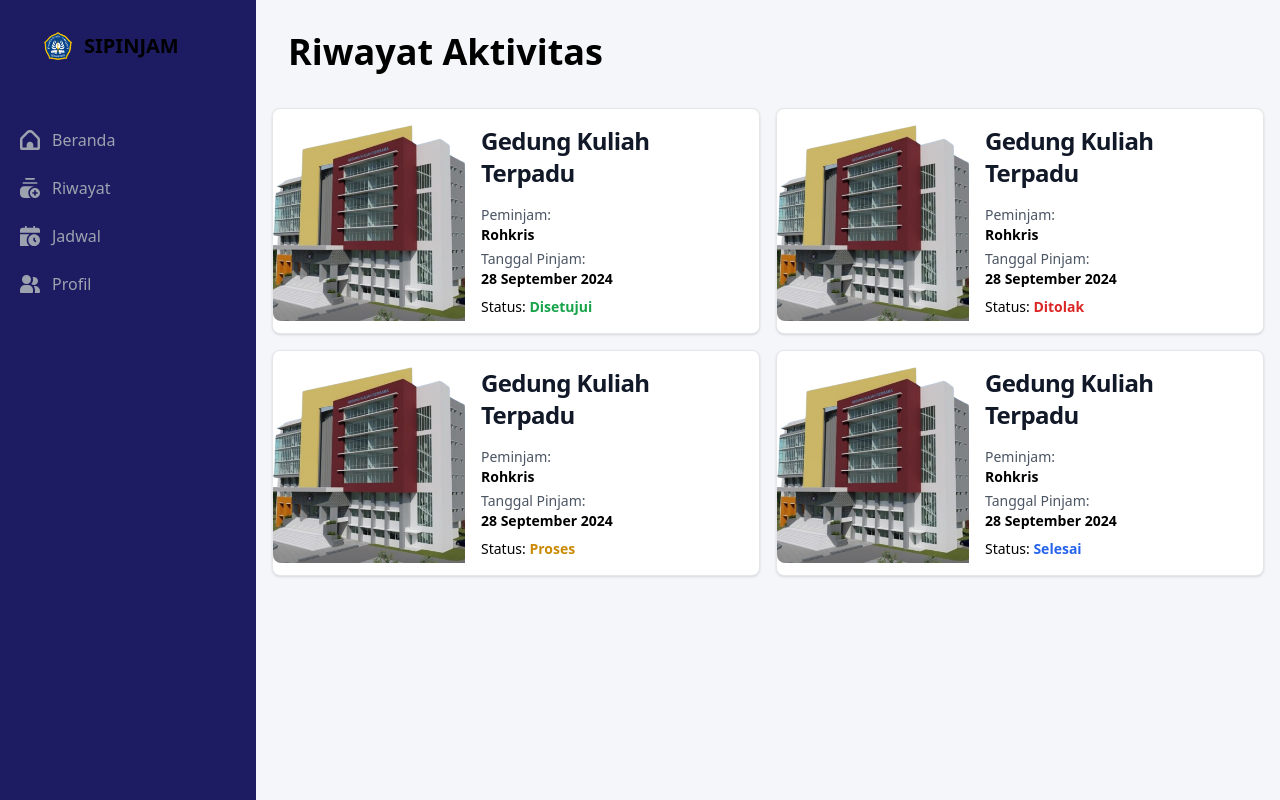
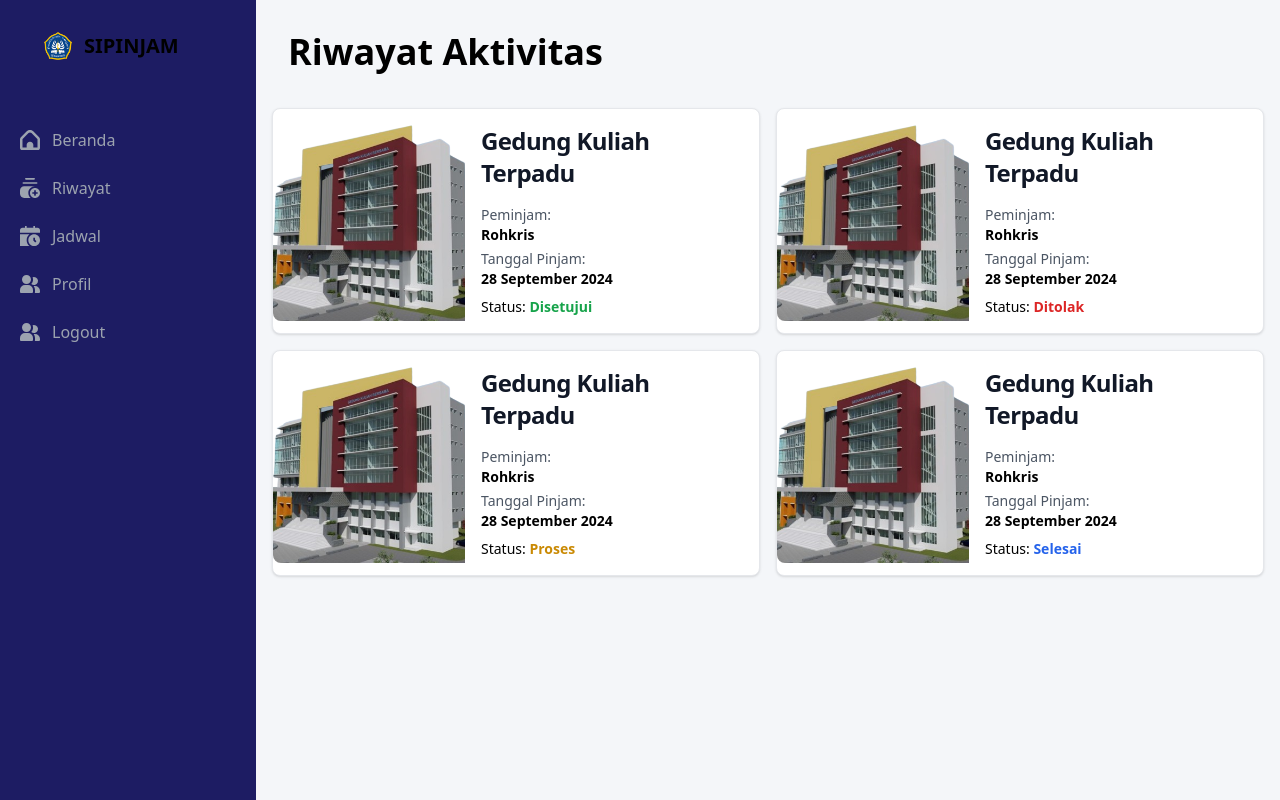
Before and after one commit to sipinjam/sipinjam, a PHP site: page /sipinjamfix/Pages/History/ in a window 1280 px wide. Run offline with PHP 8.4, Linux system fonts and the light colour scheme; style sheets or scripts are compiled from the project's sources; some libraries are stand-ins or nearby versions.

Commit message:
sidebar sekali lagi done

```diff
--- a/Web/components/sidebar.php
+++ b/Web/components/sidebar.php
@@ -66,6 +66,17 @@ $current_page = basename($_SERVER['REQUEST_URI']);
                     <span class="flex-1 ms-3 whitespace-nowrap">Profil</span>
                 </a>
             </li>
+            <li onclick="logout()">
+                <a href=""
+                    class="flex items-center p-2 text-gray-400 rounded-lg hover:bg-gray-700 group hover:text-white">
+                    <svg class="flex-shrink-0 w-5 h-5 text-gray-400 transition duration-75 group-hover:text-white transition duration-75"
+                        aria-hidden="true" xmlns="http://www.w3.org/2000/svg" fill="currentColor" viewBox="0 0 20 18">
+                        <path
+                            d="M14 2a3.963 3.963 0 0 0-1.4.267 6.439 6.439 0 0 1-1.331 6.638A4 4 0 1 0 14 2Zm1 9h-1.264A6.957 6.957 0 0 1 15 15v2a2.97 2.97 0 0 1-.184 1H19a1 1 0 0 0 1-1v-1a5.006 5.006 0 0 0-5-5ZM6.5 9a4.5 4.5 0 1 0 0-9 4.5 4.5 0 0 0 0 9ZM8 10H5a5.006 5.006 0 0 0-5 5v2a1 1 0 0 0 1 1h11a1 1 0 0 0 1-1v-2a5.006 5.006 0 0 0-5-5Z" />
+                    </svg>
+                    <span class="flex-1 ms-3 whitespace-nowrap">Logout</span>
+                </a>
+            </li>
         </ul>
     </div>
 </aside>
```
